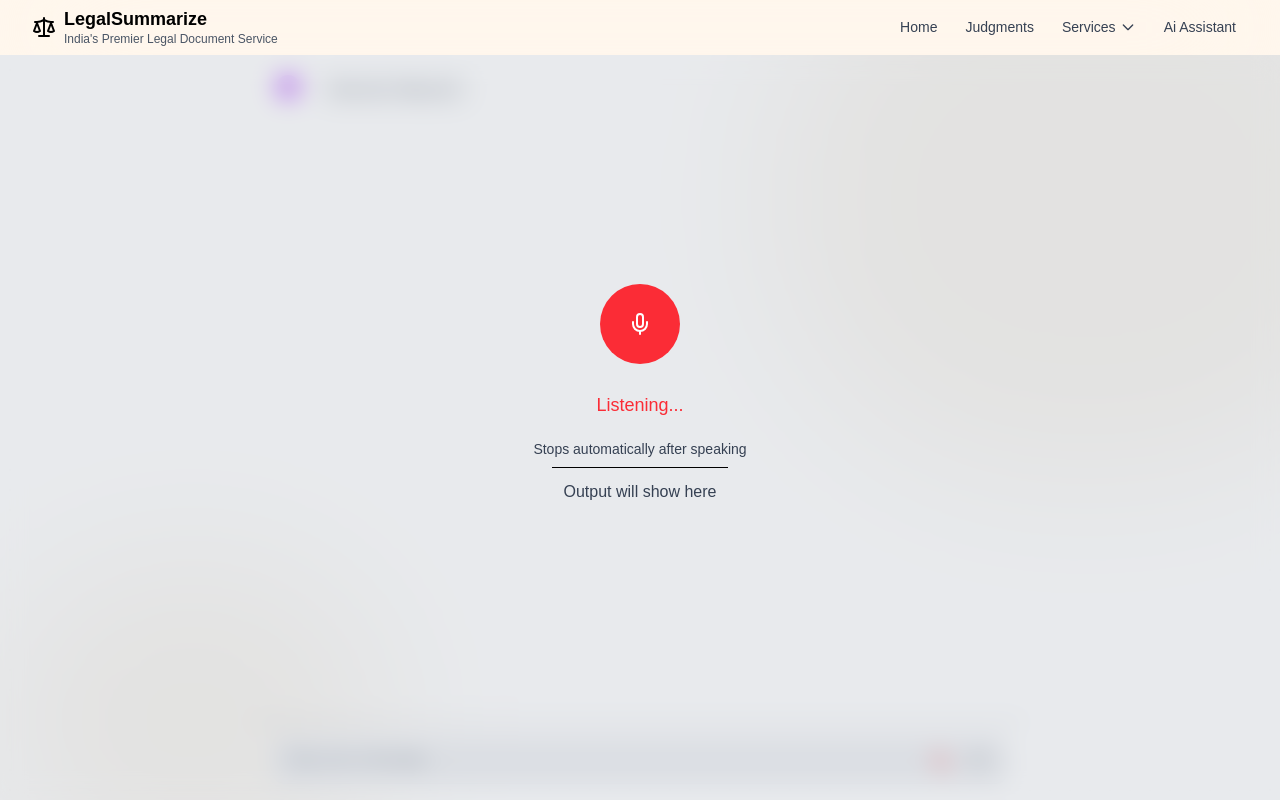
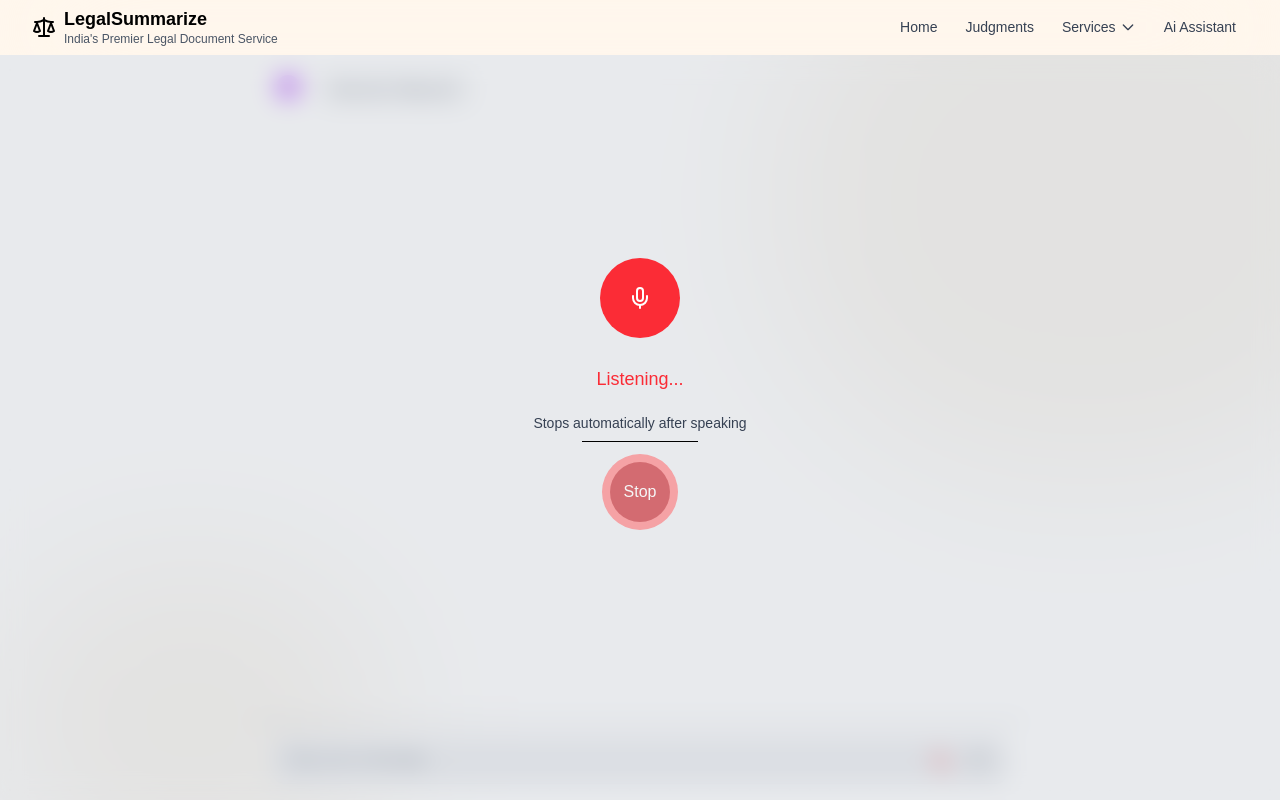
Before and after one commit to anirban2005143a/legal_summarization, a Next.js app in the folder frontend/: page /chat in a window 1280 px wide. Both pictures are taken after a click on the button 941 px from the left and 761 px from the top of the page. Built offline with nearby package versions, Linux system fonts and the light colour scheme.

Commit message:
add a manual stop button on voice recognization

```diff
--- a/frontend/src/components/chatting_window/VoiceRecognization.jsx
+++ b/frontend/src/components/chatting_window/VoiceRecognization.jsx
@@ -21,17 +21,8 @@ const VoiceRecognization = ({ isReady, setInput }) => {
             recognitionRef.current.start();
 
             recognitionRef.current.onresult = (event) => {
-                let chunks = ""
-
-                for (let i = event.resultIndex; i < event.results.length; ++i) {
-                    const result = event.results[i][0].transcript;
-                    if (event.results[i].isFinal) {
-                        chunks += result + " ";
-                        settext((prev)=> `${prev} ${result}` )
-                    }
-                }
-                setInput((prev)=> `${prev} ${chunks}`)
-
+                const result = event.results[0][0].transcript;
+                setInput((prev) => `${prev} ${result}`)
             };
 
             recognitionRef.current.onerror = (event) => {
@@ -49,6 +40,14 @@ const VoiceRecognization = ({ isReady, setInput }) => {
         }
     }
 
+    const stopListening = (e) => {
+        e.preventDefault()
+        if (recognitionRef.current) {
+            recognitionRef.current.stop(); // 👈 This stops listening manually
+            setIsListening(false);
+        }
+    };
+
     useEffect(() => {
         const SpeechRecognition = window.SpeechRecognition || window.webkitSpeechRecognition;
         if (SpeechRecognition) {
@@ -58,7 +57,7 @@ const VoiceRecognization = ({ isReady, setInput }) => {
             const recognition = new SpeechRecognition();
             recognition.lang = 'en-US';         // Set language
             recognition.continuous = false;     // Stop automatically after speaking
-            recognition.interimResults = true; // Only final results
+            recognition.interimResults = false; // Only final results
 
             //set ref
             recognitionRef.current = recognition
@@ -97,9 +96,15 @@ const VoiceRecognization = ({ isReady, setInput }) => {
                         {isListening ? 'Listening...' : 'Not listening'}
                     </p>
                     <p className='pb-2 md:text-sm text-xs text-gray-700 user-select-none'>Stops automatically after speaking</p>
-                    <div className=' p-3 border-t md:max-w-[60%] max-w-[90%] '>
-                        {!text && <p className=' md:text-base text-sm text-gray-700 text-center'>Output will show here</p>}
-                        {text && <p className=' md:text-base text-sm text-gray-800'>{text}</p>}
+                    <div className=' border-t px-5 '>
+                        <div className='p-2 my-3  bg-red-400 rounded-full animate-pulse'>
+                            {/* <MicOff className=' w-10 h-10 bg-red-800 p-3 text-white rounded-full' /> */}
+                            <button
+                                onClick={stopListening}
+                                className='w-15 h-15 cursor-pointer bg-red-700 rounded-full text-white flex items-center justify-center'>
+                                Stop
+                            </button>
+                        </div>
                     </div>
                 </div>
             </>}
```
